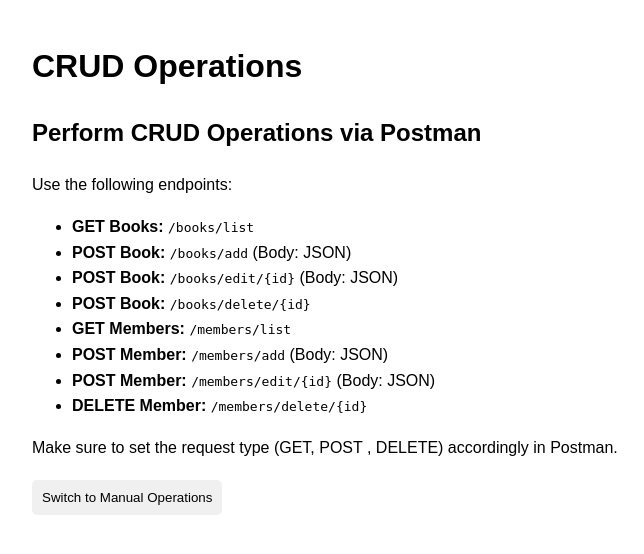
After one commit to Adi5423/Local-Management-System, a Flask app: page /crud in a window 1280 px wide. The commit adds this page. Shown: the top 554 px of the page, without its empty margins (208-852 px from the left). Run offline with Flask 3, Linux system fonts and the light colour scheme.

Commit message:
Added CURD via POSTMAN.

```diff
--- a/app.py
+++ b/app.py
@@ -1,4 +1,4 @@
-from flask import Flask, render_template, redirect, url_for, request
+from flask import Flask, render_template, redirect, url_for, request, jsonify
 from models import Book, Member
 
 app = Flask(__name__)
@@ -18,24 +18,86 @@ def list_books():
 @app.route('/books/add', methods=['GET', 'POST'])
 def add_book():
     if request.method == 'POST':
-        new_book = Book(request.form['title'], request.form['author'], request.form['isbn'])
-        new_book.id = len(books) + 1
+        if request.is_json:  # Check if the request is JSON
+            data = request.json
+            new_book = Book(data['title'], data['author'], data['isbn'])
+        else:  # Handle form submission
+            new_book = Book(request.form['title'], request.form['author'], request.form['isbn'])
+
+        new_book.id = len(books) + 1  # Assign an ID
         books.append(new_book.__dict__)
-        return redirect(url_for('index'))
+        return redirect(url_for('list_books'))  # Redirect to the list page after adding
+
     return render_template('add_book.html')
+
+@app.route('/books/edit/<int:id>', methods=['GET', 'POST'])
+def edit_book(id):
+    book = next((book for book in books if book['id'] == id), None)
+    if not book:
+        return render_template('error.html', message='Book not found'), 404
+
+    if request.method == 'POST':
+        if request.is_json:  # Check if the request is JSON
+            data = request.json
+            book['title'] = data.get('title', book['title'])
+            book['author'] = data.get('author', book['author'])
+            book['isbn'] = data.get('isbn', book['isbn'])
+        else:  # Handle form submission
+            book['title'] = request.form['title']
+            book['author'] = request.form['author']
+            book['isbn'] = request.form['isbn']
+        return redirect(url_for('list_books'))
+
+    return render_template('edit_book.html', book=book)
+
+@app.route('/books/delete/<int:id>', methods=['POST'])
+def delete_book(id):
+    global books
+    books = [book for book in books if book['id'] != id]
+    return redirect(url_for('list_books'))
+
+@app.route('/members/list')
+def list_members():
+    return render_template('list_members.html', members=members)
 
 @app.route('/members/add', methods=['GET', 'POST'])
 def add_member():
     if request.method == 'POST':
-        new_member = Member(request.form['name'], request.form['membership_id'])
-        new_member.id = len(members) + 1
+        if request.is_json:  # Check if the request is JSON
+            data = request.json
+            new_member = Member(data['name'], data['membership_id'])
+        else:  # Handle form submission
+            new_member = Member(request.form['name'], request.form['membership_id'])
+
+        new_member.id = len(members) + 1  # Assign an ID
         members.append(new_member.__dict__)
-        return redirect(url_for('index'))
+        return redirect(url_for('list_members'))  # Redirect to the list page after adding
+
     return render_template('add_member.html')
 
-@app.route('/members/list')
-def list_members():
-    return render_template('list_members.html', members=members)
+@app.route('/members/edit/<int:id>', methods=['GET', 'POST'])
+def edit_member(id):
+    member = next((member for member in members if member['id'] == id), None)
+    if not member:
+        return render_template('error.html', message='Member not found'), 404
+
+    if request.method == 'POST':
+        if request.is_json:  # Check if the request is JSON
+            data = request.json
+            member['name'] = data.get('name', member['name'])
+            member['membership_id'] = data.get('membership_id', member['membership_id'])
+        else:  # Handle form submission
+            member['name'] = request.form['name']
+            member['membership_id'] = request.form['membership_id']
+        return redirect(url_for('list_members'))
+
+    return render_template('edit_member.html', member=member)
+
+@app.route('/members/delete/<int:id>', methods=['POST', 'DELETE'])
+def delete_member(id):
+    global members
+    members = [member for member in members if member['id'] != id]
+    return redirect(url_for('list_members'))
 
 @app.route('/books/search', methods=['GET', 'POST'])
 def search_books():
@@ -50,5 +112,9 @@ def search_books():
         return render_template('search_books.html', results=filtered_books)
     return render_template('search_books.html', results=None)
 
+@app.route('/crud', methods=['GET', 'POST'])
+def crud_operations():
+    return render_template('crud_operations.html')
+
 if __name__ == '__main__':
     app.run(debug=True)
--- /dev/null
+++ b/templates/crud_operations.html
@@ -0,0 +1,52 @@
+<!DOCTYPE html>
+<html lang="en">
+<head>
+    <meta charset="UTF-8">
+    <meta name="viewport" content="width=device-width, initial-scale=1.0">
+    <title>CRUD Operations</title>
+    <style>
+        body {
+            font-family: Arial, sans-serif;
+            max-width: 800px;
+            margin: 0 auto;
+            padding: 20px;
+            line-height: 1.6;
+        }
+        .container {
+            margin-bottom: 20px;
+        }
+        .btn {
+            padding: 10px;
+            background-color: #f0f0f0;
+            border: none;
+            border-radius: 5px;
+            cursor: pointer;
+            transition: background-color 0.3s;
+        }
+        .btn:hover {
+            background-color: #e0e0e0;
+        }
+    </style>
+</head>
+<body>
+    <h1>CRUD Operations</h1>
+    <div class="container">
+        <h2>Perform CRUD Operations via Postman</h2>
+        <p>Use the following endpoints:</p>
+        <ul>
+            <li><strong>GET Books:</strong> <code>/books/list</code></li>
+            <li><strong>POST Book:</strong> <code>/books/add</code> (Body: JSON)</li>
+            <li><strong>POST Book:</strong> <code>/books/edit/{id}</code> (Body: JSON)</li>
+            <li><strong>POST Book:</strong> <code>/books/delete/{id}</code></li>
+            <li><strong>GET Members:</strong> <code>/members/list</code></li>
+            <li><strong>POST Member:</strong> <code>/members/add</code> (Body: JSON)</li>
+            <li><strong>POST Member:</strong> <code>/members/edit/{id}</code> (Body: JSON)</li>
+            <li><strong>DELETE Member:</strong> <code>/members/delete/{id}</code></li>
+        </ul>
+        <p>Make sure to set the request type (GET, POST , DELETE) accordingly in Postman.</p>
+    </div>
+    <div class="container">
+        <button class="btn" onclick="window.location.href='/'">Switch to Manual Operations</button>
+    </div>
+</body>
+</html>
--- /dev/null
+++ b/templates/error.html
@@ -0,0 +1 @@
+<!DOCTYPE html> <html lang="en"> <head> <meta charset="UTF-8"> <meta name="viewport" content="width=device-width, initial-scale=1.0"> <title>Error</title> <style> body { font-family: Arial, sans-serif; max-width: 800px; margin: 0 auto; padding: 20px; text-align: center; } .error-message { color: red; font-size: 1.5em; } </style> </head> <body> <h1 class="error-message">{{ message }}</h1> <a href="/">Back to Home</a> </body> </html>
--- a/templates/index.html
+++ b/templates/index.html
@@ -65,6 +65,12 @@
         <button class="btn" onclick="window.location.href='/members/list'">View Members</button>
     </div>
 
+    <!-- New CRUD Operations Section -->
+    <div class="crud-switcher">
+        <h3>Switch to CRUD Operations</h3>
+        <button class="btn" onclick="window.location.href='/crud'">Switch to CRUD</button>
+    </div>
+
     <div class="system-info ">
         <h3>System Overview</h3>
         <p>Welcome to the Library Management System. Use the buttons above to manage books and members.</p>
```
Also changed, not shown: templates/edit_book.html (added, +30 -0 lines), templates/edit_member.html (added, +27 -0 lines), templates/list_books.html (+12 -15 lines).
